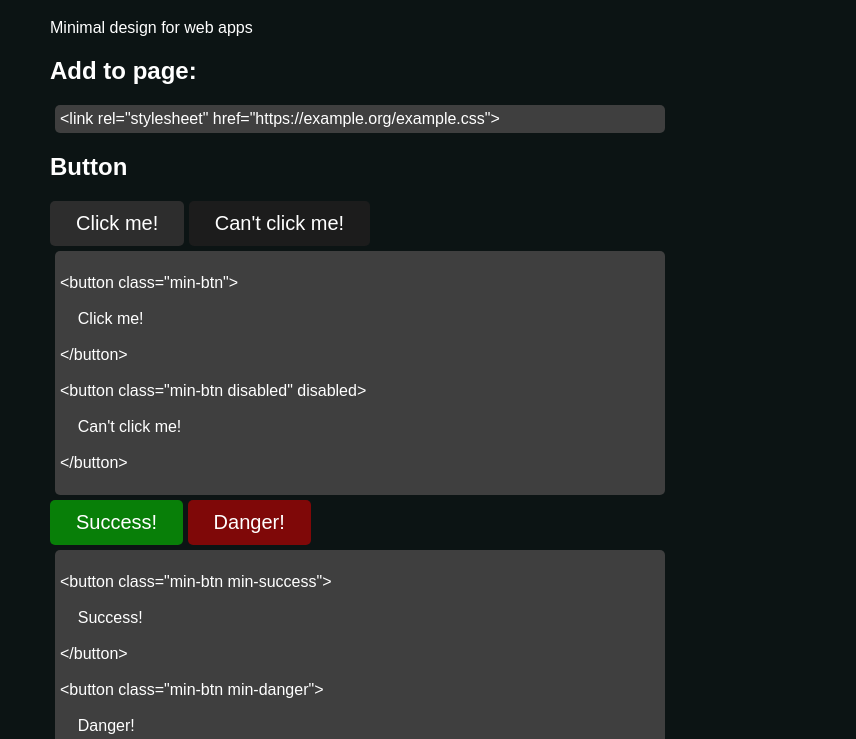
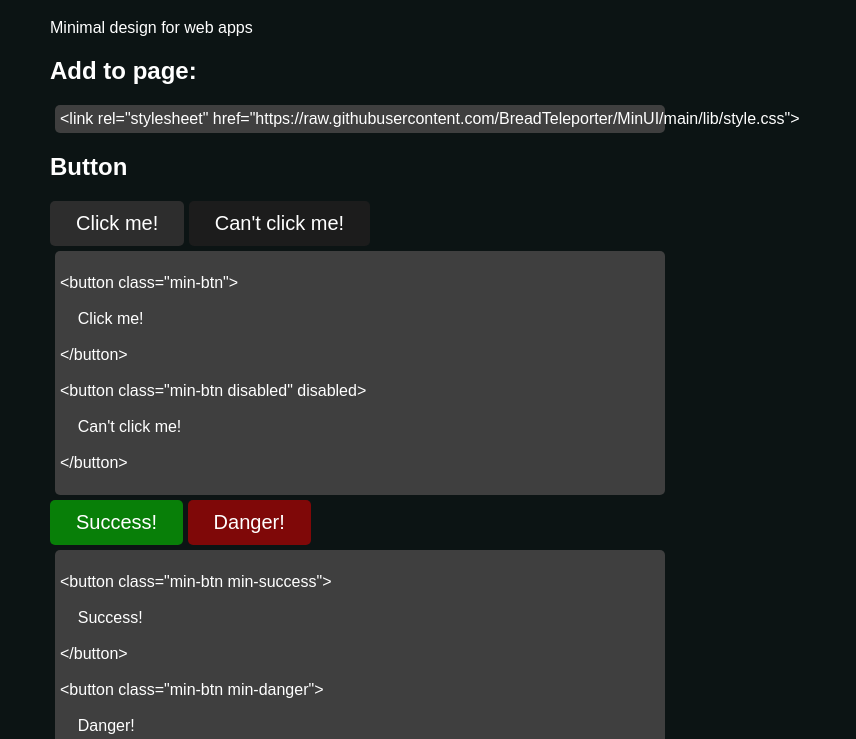
Before and after one commit to BreadTeleporter/MinUI, a plain HTML site: page index.html in a window 1280 px wide. Shown: the part 61-800 px from the top of the page, without its empty margins (0-856 px from the left). Drawn offline with nearby package versions, Linux system fonts and the light colour scheme.

Commit message:
Update index.html

```diff
--- a/index.html
+++ b/index.html
@@ -25,7 +25,7 @@
         <h1 id="add">MinUI</h1>
         <p>Minimal design for web apps</p>
         <h2>Add to page:</h2>
-        <div class="code">&ltlink rel="stylesheet" href="https://example.org/example.css"></div>
+        <div class="code">&ltlink rel="stylesheet" href="https://raw.githubusercontent.com/BreadTeleporter/MinUI/main/lib/style.css"></div>
         <h2 id="buttons">Button</h2>
         <button class="min-btn">
             Click me!
```
